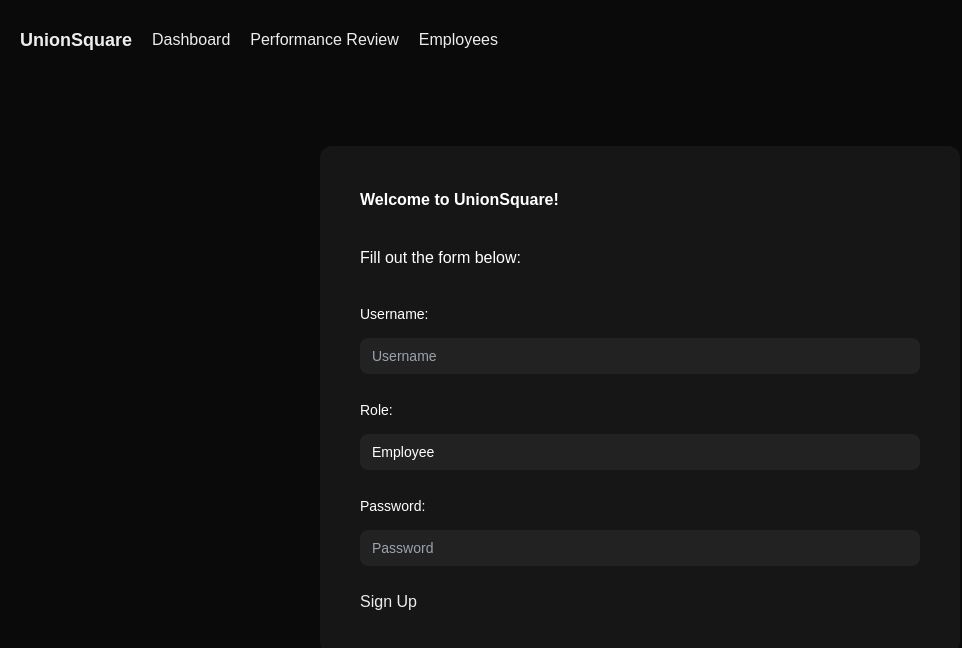
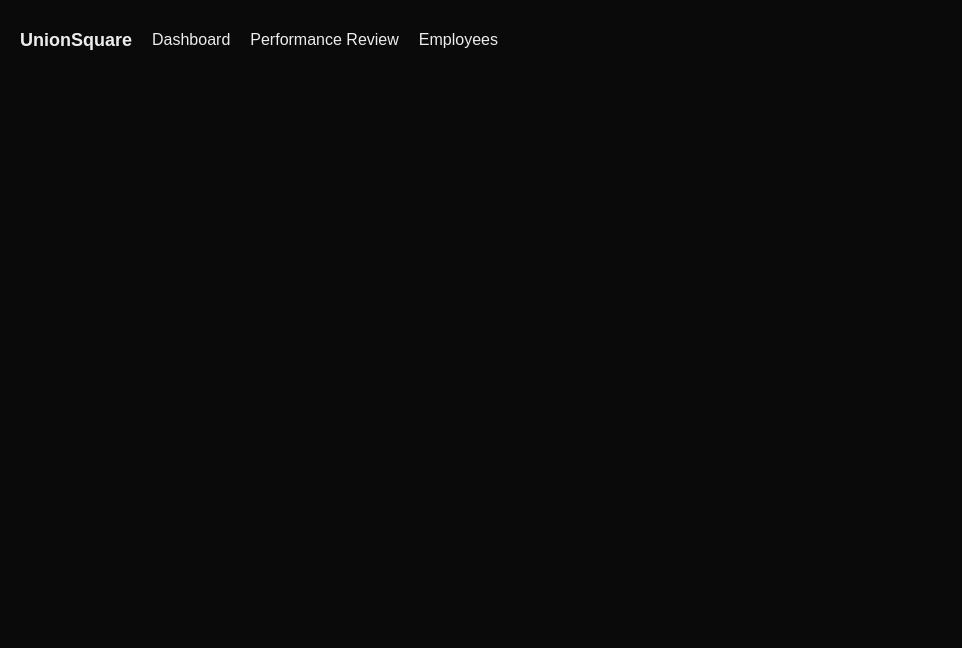
Before and after one commit to rockleona/unionsquare, a Next.js app: page /login in a window 1280 px wide. Shown: the top 648 px of the page, without its empty margins (0-962 px from the left). Built offline with nearby package versions, Linux system fonts and the light colour scheme.

Commit message:
fix(signup): to fix logic of database and API result parsing

```diff
--- a/app/actions/auth.ts
+++ b/app/actions/auth.ts
@@ -1,6 +1,7 @@
 import { SignupFormSchema, FormState } from '@/app/lib/definitions'
 import { redirect } from 'next/navigation'
 import UserDBClient from '@/app/lib/db/user'
+import bcrypt from 'bcryptjs'
 
 export async function signup(state: FormState, formData: FormData) {
     // Validate form fields
@@ -17,32 +18,44 @@ export async function signup(state: FormState, formData: FormData) {
     }
 
     const { username, password } = validatedFields.data
+    const hashedPassword = await bcrypt.hash(password, 10)
 
     // Create a new user
 
-    fetch('/api/signup', {
+    const response = await fetch('/api/signup', {
         method: 'POST',
         body: JSON.stringify({
             username: username,
-            password: password,
+            password: hashedPassword,
             role: formData.get('role'),
         }),
         headers: {
             'Content-Type': 'application/json',
         },
-    })
-        .then(async (response) => {
-            const data = await response.json()
+    });
 
-            if (data.status === 200) {
-                redirect('/login')
-            } else {
-                return {
-                    message: data.message,
-                }
-            }
-        })
-        .catch((error) => {
-            console.error('Error creating user:', error)
-        })
+    let data;
+    try {
+        data = await response.json();
+    } catch (error) {
+        throw new Error('Failed to parse response JSON');
+    }
+
+    if (!response.ok) {
+        return {
+            errors: {
+                username: ['An error occurred while creating the user. Please try again.'],
+            },
+        }
+    }
+
+    if (data.status === 200) {
+        redirect('/login');
+    } else {
+        return {
+            errors: {
+                username: ['An error occurred while creating the user. Please try again.'],
+            },
+        }
+    }
 };
--- a/app/api/signup/route.tsx
+++ b/app/api/signup/route.tsx
@@ -4,21 +4,23 @@ export async function POST(request: Request) {
     const { username, password, role } = await request.json()
 
     const user_client = new UserDBClient();
-    await user_client.connect();
+    await user_client.attach();
 
-    try {
-        await user_client.create({
-            username: username,
-            password: password,
-            role: role,
-            reviews: []
-        });
-    } catch (error) {
-        console.error('Error creating user:', error);
-        await user_client.disconnect();
-        return Response.json({ message: 'Error creating user', status: 500 })
+    const existing_user = await user_client.read(username);
+    if (existing_user) {
+        await user_client.detach();
+        return new Response(JSON.stringify({
+            message: 'User already exists', status: 400
+        }), { status: 400 });
     }
 
-    await user_client.disconnect();
-    return Response.json({ message: 'User created successfully', status: 200 })
+    await user_client.create({
+        username: username,
+        password: password,
+        role: role,
+        reviews: []
+    });
+
+    await user_client.detach();
+    return new Response(JSON.stringify({ message: 'User created successfully', status: 200 }), { status: 200 })
 }
--- a/app/lib/db/index.ts
+++ b/app/lib/db/index.ts
@@ -1,4 +1,4 @@
-import { connect, disconnect } from 'mongoose';
+import mongoose from 'mongoose';
 import process from 'process';
 
 class MongooseClient {
@@ -8,10 +8,10 @@ class MongooseClient {
         this.uri = process.env.MONGO_URI || '';
     }
 
-    public async connect(): Promise<void> {
+    public async attach(): Promise<void> {
         console.log(this.uri);
         try {
-            await connect(this.uri);
+            await mongoose.connect(this.uri);
             console.log('Successfully connected to MongoDB');
         } catch (error) {
             console.error('Error connecting to MongoDB:', error);
@@ -19,9 +19,9 @@ class MongooseClient {
         }
     }
 
-    public async disconnect(): Promise<void> {
+    public async detach(): Promise<void> {
         try {
-            await disconnect();
+            await mongoose.disconnect();
             console.log('Successfully disconnected from MongoDB');
         } catch (error) {
             console.error('Error disconnecting from MongoDB:', error);
--- a/app/lib/db/user.ts
+++ b/app/lib/db/user.ts
@@ -30,10 +30,12 @@ class UserDBClient extends MongooseClient {
 
     constructor() {
         super()
+
+        // To try to avoid the "OverwriteModelError" error
         try {
+            this.model = model<UserInterface>('User');
+        }catch (error) {
             this.model = model<UserInterface>('User', this.schema);
-        }catch (error) {
-            this.model = model<UserInterface>('User');
         }
     }
 
@@ -42,7 +44,6 @@ class UserDBClient extends MongooseClient {
     public async create(user: UserInterface): Promise<UserInterface> {
         try {
             const newUser: HydratedDocument<UserInterface> = new this.model(user);
-            console.log(newUser);
             return await newUser.save();
         } catch (error) {
             console.error('Error creating user:', error);
--- a/app/lib/definitions.ts
+++ b/app/lib/definitions.ts
@@ -22,3 +22,8 @@ export type FormState =
       message?: string
     }
   | undefined
+
+  export type SessionPayload = {
+    username: string
+    role: 'employee' | 'employer'
+  }
--- a/app/login/page.tsx
+++ b/app/login/page.tsx
@@ -5,86 +5,4 @@ import clsx from 'clsx'
 
 export default function SignupPage() {
 
-    const handleSignup = async (formData: FormData) => {
-        'use server'
-
-        const formDataObj = Object.fromEntries(formData.entries());
-        const rawFormData = {
-            username: formDataObj.username as string,
-            password: formDataObj.password as string,
-            role: formDataObj.role as string,
-            reviews: []
-        }
-
-        const db_client = new UserDBClient()
-        await db_client.connect()
-
-        try {
-            await db_client.create(rawFormData)
-            await db_client.disconnect()
-            alert('User created successfully!')
-
-            redirect('/login')
-
-        } catch (error) {
-            console.error('Error creating user:', error)
-            alert('Error creating user: ' + error)
-        }
-        await db_client.disconnect()
-
-    };
-
-    return (
-        <div className='absolute w-1/2 top-1/2 left-1/2 -translate-x-1/2 -translate-y-1/2'>
-            <form action={handleSignup}>
-                <Fieldset className="space-y-6 rounded-xl bg-white/5 p-6 sm:p-10">
-                    <Legend className="text-base/7 font-semibold text-white">Welcome to UnionSquare!</Legend>
-                    <Legend className="text-base/10 font-light text-white">Fill out the form below:</Legend>
-                    <Field>
-                        <Label htmlFor="username" className="text-sm/6 font-medium text-white">Username:</Label>
-                        <Input
-                            type="username"
-                            id="username"
-                            name="username"
-                            placeholder='Username'
-                            className={clsx(
-                                'mt-3 block w-full rounded-lg border-none bg-white/5 py-1.5 px-3 text-sm/6 text-white',
-                                'focus:outline-none data-[focus]:outline-2 data-[focus]:-outline-offset-2 data-[focus]:outline-white/25'
-                            )}
-                            required
-                        />
-                    </Field>
-                    <Field>
-                        <Label htmlFor="role" className="text-sm/6 font-medium text-white">Role:</Label>
-                        <Select id='role' name='role' required defaultValue={'employee'}
-                            className={clsx(
-                                'mt-3 block w-full appearance-none rounded-lg border-none bg-white/5 py-1.5 px-3 text-sm/6 text-white',
-                                'focus:outline-none data-[focus]:outline-2 data-[focus]:-outline-offset-2 data-[focus]:outline-white/25',
-                                // Make the text of each option black on Windows
-                                '*:text-black'
-                            )}
-                        >
-                            <option value='employee' >Employee</option>
-                            <option value='employer' >Employer</option>
-                        </Select>
-                    </Field>
-                    <Field>
-                        <Label htmlFor="password" className="text-sm/6 font-medium text-white">Password:</Label>
-                        <Input
-                            type="password"
-                            id="password"
-                            name="password"
-                            placeholder='Password'
-                            className={clsx(
-                                'mt-3 block w-full rounded-lg border-none bg-white/5 py-1.5 px-3 text-sm/6 text-white',
-                                'focus:outline-none data-[focus]:outline-2 data-[focus]:-outline-offset-2 data-[focus]:outline-white/25'
-                            )}
-                            required
-                        />
-                    </Field>
-                    <Button type="submit">Sign Up</Button>
-                </Fieldset>
-            </form>
-        </div>
-    );
 };
--- a/app/signup/page.tsx
+++ b/app/signup/page.tsx
@@ -14,7 +14,7 @@ export default function SignupPage() {
             <form action={action}>
                 <Fieldset className="space-y-6 rounded-xl bg-white/5 p-6 sm:p-10">
                     <Legend className="text-base/7 font-semibold text-white">Welcome to UnionSquare!</Legend>
-                    <Legend className="text-base/10 font-light text-white">Fill out the form below:</Legend>
+                    <Legend className="text-base/10 font-light text-white">Sign up with the info below:</Legend>
                     <Field>
                         <Label htmlFor="username" className="text-sm/6 font-medium text-white">Username:</Label>
                         <Input
@@ -60,6 +60,7 @@ export default function SignupPage() {
                         {state?.errors?.password && <Description className="text-sm/6 text-red-500">{state.errors.password}</Description>}
                     </Field>
                     <Button className="inline-flex items-center gap-2 rounded-md bg-gray-700 py-1.5 px-3 text-sm/6 font-semibold text-white shadow-inner shadow-white/10 focus:outline-none data-[hover]:bg-gray-600 data-[open]:bg-gray-700 data-[focus]:outline-1 data-[focus]:outline-white" type="submit">Sign Up</Button>
+                    <Button className="rounded-md text-sm/6 font-semibold text-white data-[hover]:underline ml-5" as="a" href='/login'>I already have an account.</Button>
                 </Fieldset>
             </form>
         </div>
--- a/package.json
+++ b/package.json
@@ -11,7 +11,9 @@
   "dependencies": {
     "@headlessui/react": "^2.2.0",
     "@types/bcrypt": "^5.0.2",
+    "@types/bcryptjs": "^2.4.6",
     "bcrypt": "^5.1.1",
+    "bcryptjs": "^2.4.3",
     "clsx": "^2.1.1",
     "jose": "^5.9.6",
     "mongoose": "^8.8.4",
```
Also changed, not shown: 1 other file (tests, documents, lock files or other folders).
